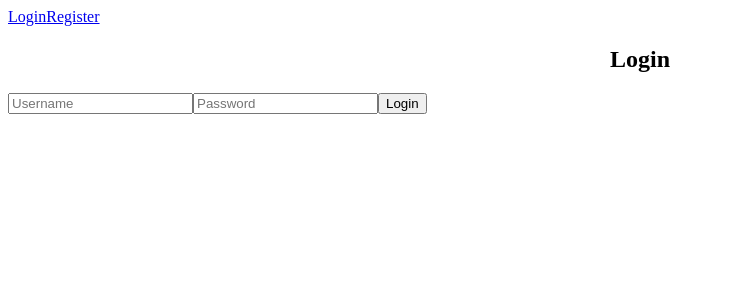
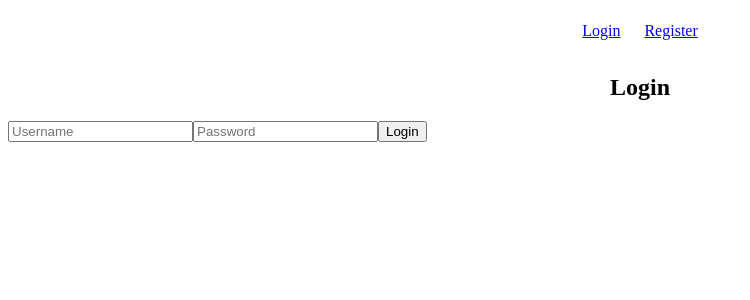
Before and after one commit to Kk0004/NotesList, a React (Vite) app in the folder krasiproject/: page /login in a window 1280 px wide. Shown: the top 300 px of the page, without its empty margins (0-750 px from the left). Built offline with nearby package versions, Linux system fonts and the light colour scheme.

Commit message:
Adding navbar css

```diff
--- a/krasiproject/src/styles/forms.css
+++ b/krasiproject/src/styles/forms.css
@@ -0,0 +1,13 @@
+/* NAVBAR — clean, centered, modern */
+nav {
+  display: flex;
+  justify-content: center;
+  align-items: center;
+  gap: 24px;
+  padding: 14px 0;
+  background: var(--bg);
+  border-bottom: 1px solid var(--border);
+  position: sticky;
+  top: 0;
+  z-index: 50;
+}
```
